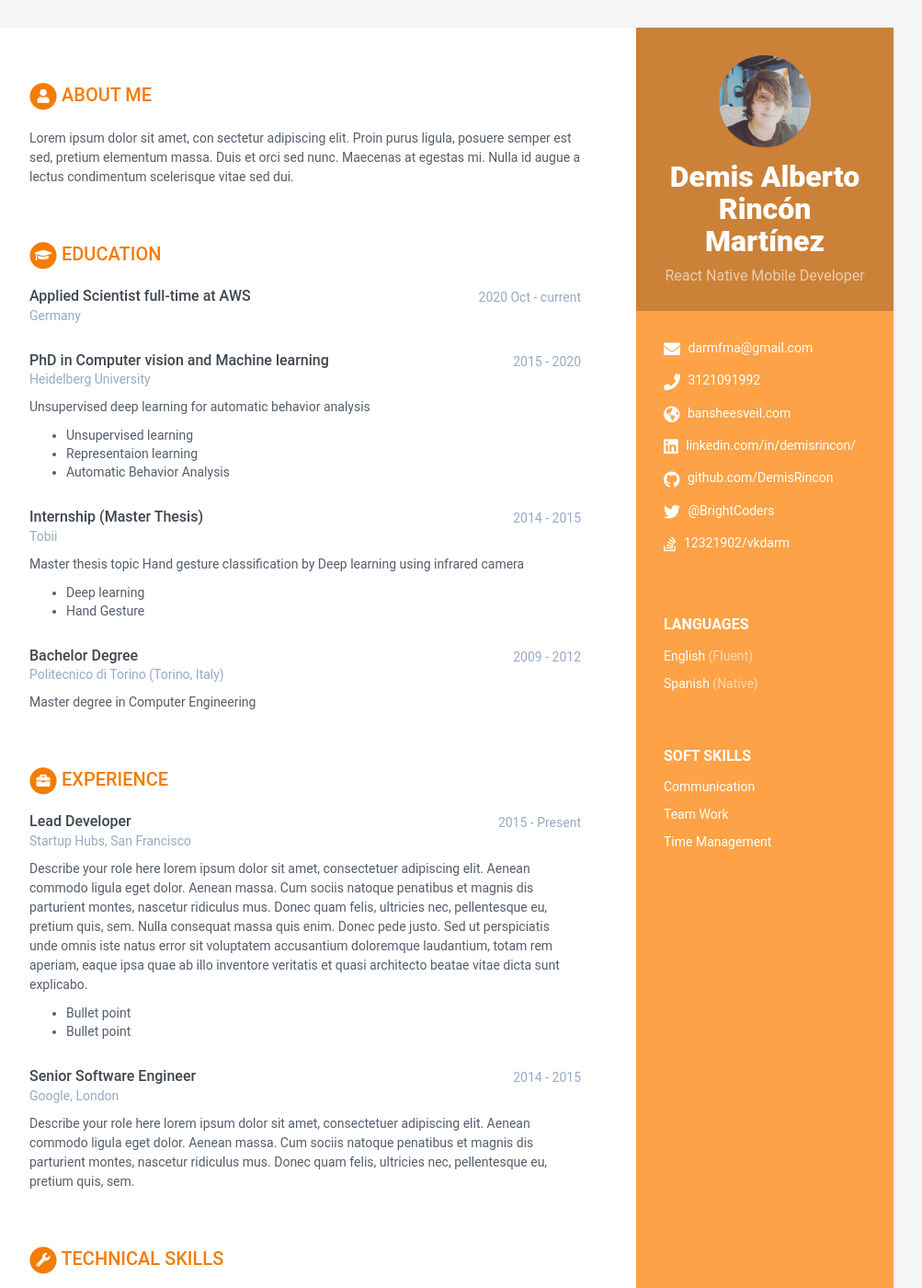
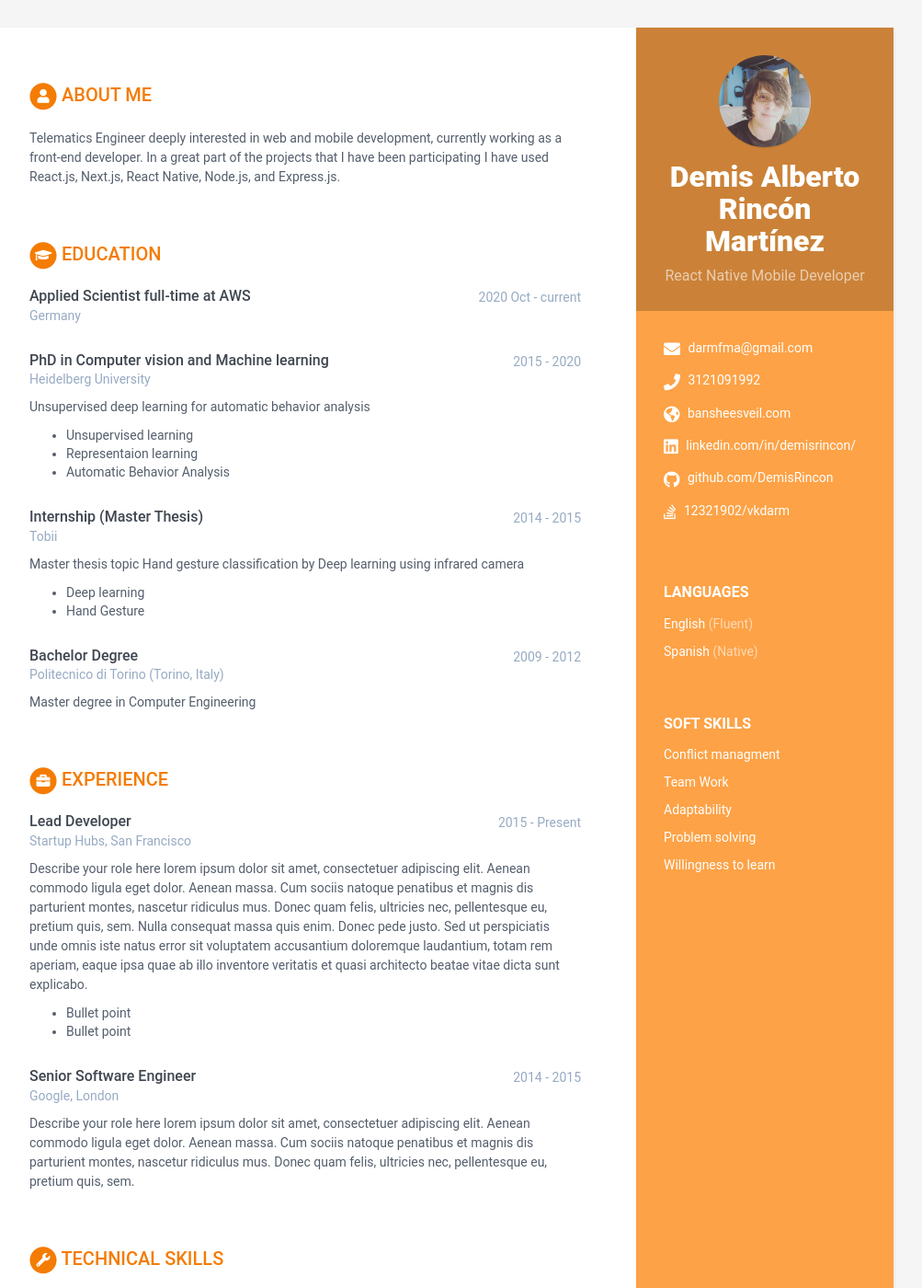
Before and after one commit to BC-MAR-21-RN/kata-resume-DemisRincon, a Jekyll site: the page built from index.html, in a window 1280 px wide and 1400 px high. Shown: the whole window at 92% size, without its empty margins (168-1171 px from the left). Built offline with Jekyll 4.4.1, drawn with Linux system fonts in a browser that asks for light colours.

Commit message:
interests

```diff
--- a/_data/data.yml
+++ b/_data/data.yml
@@ -19,7 +19,7 @@ sidebar:
   github: github.com/DemisRincon
   gitlab:
   bitbucket:
-  twitter: '@BrightCoders'
+  twitter:
   stack-overflow: 12321902/vkdarm # Number/Username, e.g. 123456/alandoe
   codewars:
   goodreads: # Number-Username, e.g. 123456-alandoe
@@ -34,20 +34,27 @@ sidebar:
 
   # Registra aquí tus soft skills. Agrega o elimina según sea necesario
   interests:
-    - item: Communication
+    - item: Conflict managment
       link: # dejar en blanco
 
     - item: Team Work
       link: # dejar en blanco
 
-    - item: Time Management
+    - item: Adaptability
+      link: # dejar en blanco
+
+    - item: Problem solving
+      link: # dejar en blanco
+
+    - item: Willingness to learn
       link: # dejar en blanco
 
 # Registra aquí un resumen de tu perfil
 career-profile:
   title: About Me # NO MODIFICAR
   summary: |
-    Lorem ipsum dolor sit amet, con sectetur adipiscing elit. Proin purus ligula, posuere semper est sed, pretium elementum massa. Duis et orci sed nunc. Maecenas at egestas mi. Nulla id augue a lectus condimentum scelerisque vitae sed dui.
+    Telematics Engineer deeply interested in web and mobile development, currently working as a front-end developer.
+    In a great part of the projects that I have been participating I have used React.js, Next.js, React Native, Node.js, and Express.js.
 
 # Registra aquí tus estudios. Agrega o elimina según sea necesario
 educationcomplete:
```
